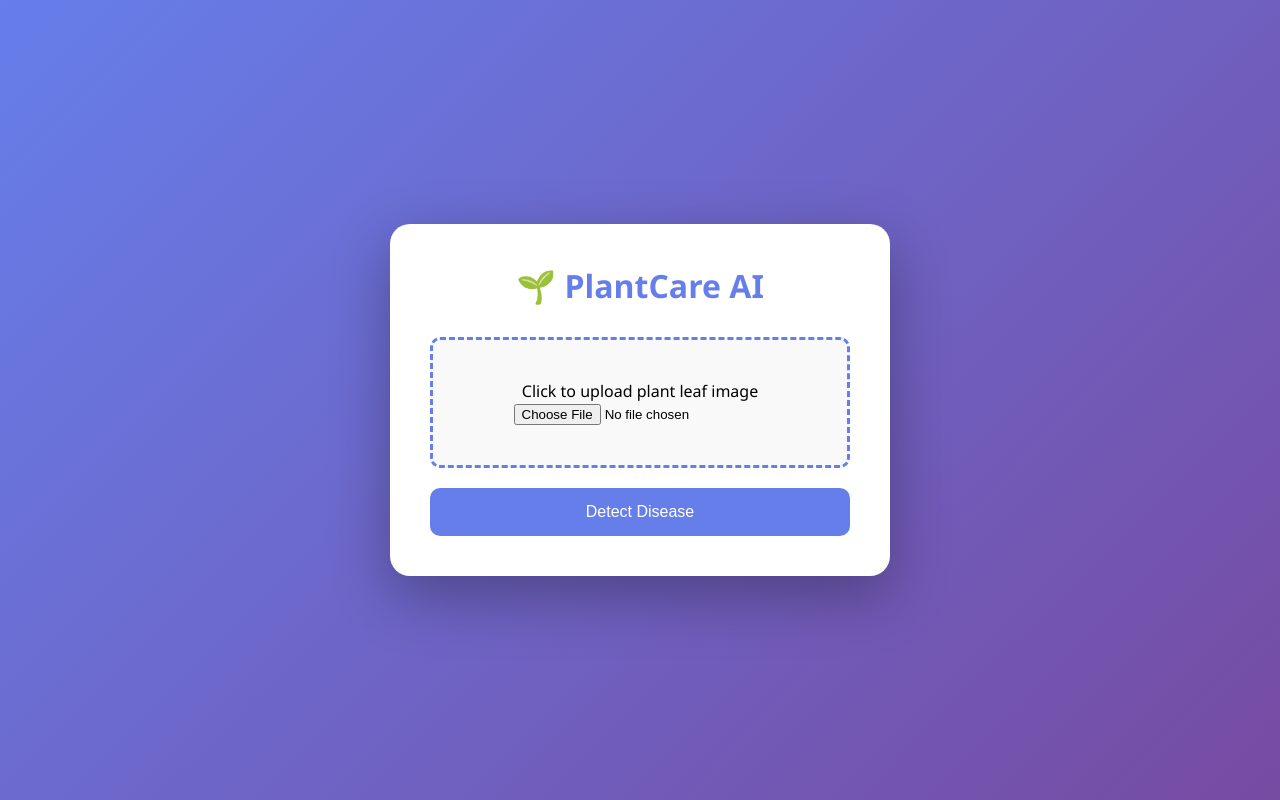
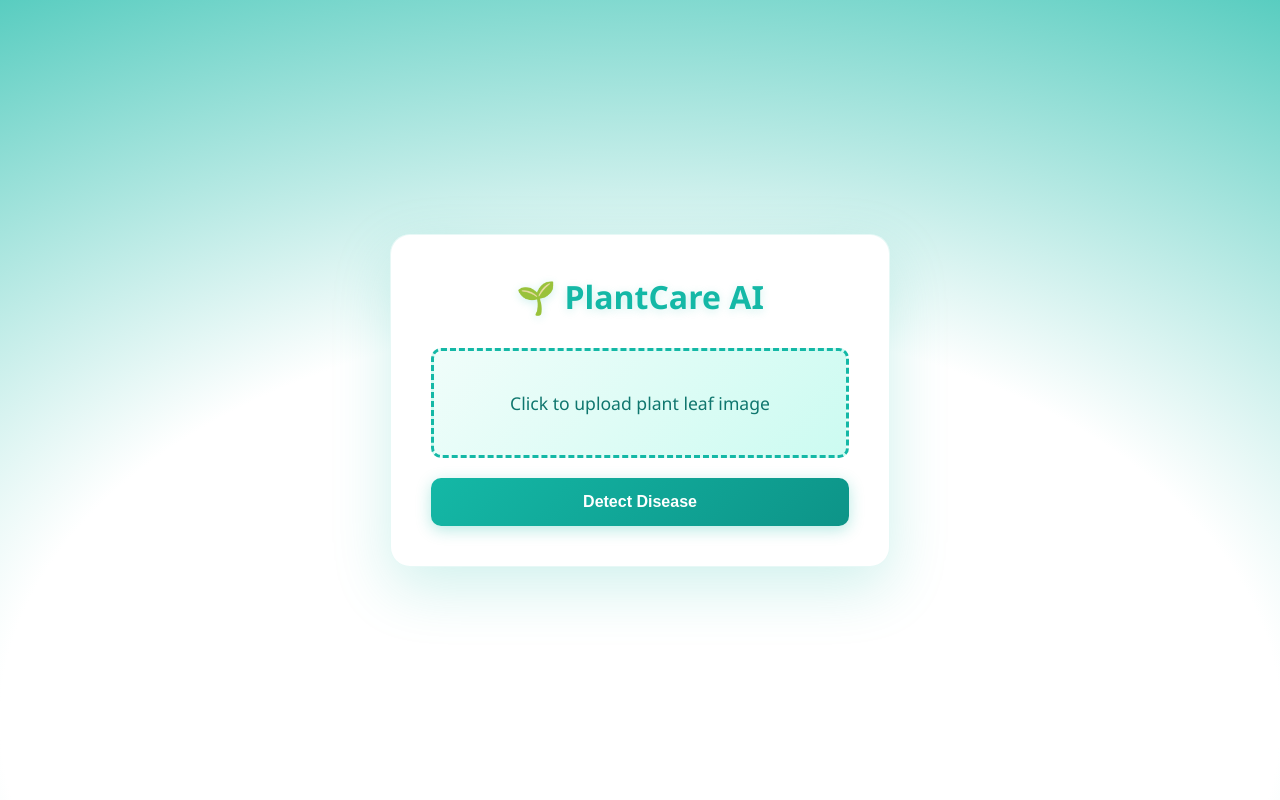
Before and after one commit to Ankitcodes30/AI-PLANT-DISEASE, a Flask app: page / in a window 1280 px wide. Run offline with Flask 3, Linux system fonts and the light colour scheme.

Commit message:
feat: upgrade frontend with modern teal glow design
- Implement radial gradient teal glow background
- Add smooth animations and transitions
- Enhance button hover effects with ripple animation
- Improve visual hierarchy with modern color scheme
- Add loading animation styles

```diff
--- a/app/static/css/style.css
+++ b/app/static/css/style.css
@@ -6,82 +6,212 @@
 
 body {
     font-family: 'Segoe UI', Tahoma, Geneva, Verdana, sans-serif;
-    background: linear-gradient(135deg, #667eea 0%, #764ba2 100%);
     min-height: 100vh;
+    width: 100%;
+    position: relative;
     display: flex;
     justify-content: center;
     align-items: center;
+    overflow-x: hidden;
+}
+
+/* Teal Glow Background */
+body::before {
+    content: '';
+    position: fixed;
+    inset: 0;
+    z-index: -1;
+    background-image: radial-gradient(125% 125% at 50% 90%, #ffffff 40%, #14b8a6 100%);
+    background-size: 100% 100%;
+    background-attachment: fixed;
 }
 
 .container {
     background: white;
     padding: 40px;
     border-radius: 20px;
-    box-shadow: 0 20px 60px rgba(0,0,0,0.3);
+    box-shadow: 0 20px 60px rgba(20, 184, 166, 0.2);
     max-width: 500px;
     width: 90%;
+    position: relative;
+    z-index: 1;
+    backdrop-filter: blur(10px);
+    border: 1px solid rgba(20, 184, 166, 0.1);
 }
 
 h1 {
-    color: #667eea;
+    color: #14b8a6;
     text-align: center;
     margin-bottom: 30px;
     font-size: 2em;
+    font-weight: 700;
+    text-shadow: 0 2px 10px rgba(20, 184, 166, 0.2);
 }
 
 .upload-area {
-    border: 3px dashed #667eea;
+    border: 3px dashed #14b8a6;
     border-radius: 10px;
     padding: 40px;
     text-align: center;
     cursor: pointer;
-    transition: all 0.3s;
-    background: #f9f9f9;
+    transition: all 0.3s ease;
+    background: linear-gradient(135deg, #f0fdfa 0%, #ccfbf1 100%);
+    position: relative;
+    overflow: hidden;
+}
+
+.upload-area::before {
+    content: '';
+    position: absolute;
+    top: -50%;
+    left: -50%;
+    width: 200%;
+    height: 200%;
+    background: radial-gradient(circle, rgba(20, 184, 166, 0.1) 0%, transparent 70%);
+    opacity: 0;
+    transition: opacity 0.3s ease;
+}
+
+.upload-area:hover::before {
+    opacity: 1;
 }
 
 .upload-area:hover {
-    background: #f0f0f0;
-    border-color: #5568d3;
+    background: linear-gradient(135deg, #ccfbf1 0%, #99f6e4 100%);
+    border-color: #0d9488;
+    transform: translateY(-2px);
+    box-shadow: 0 8px 20px rgba(20, 184, 166, 0.2);
+}
+
+.upload-area p {
+    color: #0f766e;
+    font-weight: 500;
+    font-size: 1.1em;
+    position: relative;
+    z-index: 1;
+}
+
+input[type="file"] {
+    display: none;
 }
 
 button {
-    background: #667eea;
+    background: linear-gradient(135deg, #14b8a6 0%, #0d9488 100%);
     color: white;
     border: none;
     padding: 15px 30px;
     border-radius: 10px;
     cursor: pointer;
     font-size: 16px;
+    font-weight: 600;
     margin-top: 20px;
     width: 100%;
-    transition: background 0.3s;
+    transition: all 0.3s ease;
+    box-shadow: 0 4px 15px rgba(20, 184, 166, 0.3);
+    position: relative;
+    overflow: hidden;
+}
+
+button::before {
+    content: '';
+    position: absolute;
+    top: 50%;
+    left: 50%;
+    width: 0;
+    height: 0;
+    border-radius: 50%;
+    background: rgba(255, 255, 255, 0.3);
+    transform: translate(-50%, -50%);
+    transition: width 0.6s, height 0.6s;
+}
+
+button:hover::before {
+    width: 300px;
+    height: 300px;
 }
 
 button:hover {
-    background: #5568d3;
+    background: linear-gradient(135deg, #0d9488 0%, #0f766e 100%);
+    transform: translateY(-2px);
+    box-shadow: 0 6px 20px rgba(20, 184, 166, 0.4);
+}
+
+button:active {
+    transform: translateY(0);
 }
 
 .preview {
     max-width: 100%;
     margin-top: 20px;
     border-radius: 10px;
-    box-shadow: 0 4px 8px rgba(0,0,0,0.1);
+    box-shadow: 0 8px 20px rgba(20, 184, 166, 0.2);
+    border: 2px solid #14b8a6;
+    transition: transform 0.3s ease;
+}
+
+.preview:hover {
+    transform: scale(1.02);
 }
 
 #result {
     margin-top: 20px;
     padding: 20px;
-    background: #f9f9f9;
+    background: linear-gradient(135deg, #f0fdfa 0%, #ccfbf1 100%);
     border-radius: 10px;
-    border-left: 4px solid #667eea;
+    border-left: 4px solid #14b8a6;
+    animation: slideIn 0.3s ease;
+}
+
+@keyframes slideIn {
+    from {
+        opacity: 0;
+        transform: translateY(-10px);
+    }
+    to {
+        opacity: 1;
+        transform: translateY(0);
+    }
 }
 
 #result h3 {
-    color: #667eea;
+    color: #0d9488;
     margin-bottom: 10px;
+    font-weight: 700;
 }
 
 #result p {
     margin: 8px 0;
-    color: #333;
+    color: #0f766e;
+    font-weight: 500;
 }
+
+/* Loading Animation */
+.loading {
+    display: inline-block;
+    width: 20px;
+    height: 20px;
+    border: 3px solid rgba(20, 184, 166, 0.3);
+    border-radius: 50%;
+    border-top-color: #14b8a6;
+    animation: spin 1s ease-in-out infinite;
+}
+
+@keyframes spin {
+    to { transform: rotate(360deg); }
+}
+
+/* Responsive Design */
+@media (max-width: 600px) {
+    .container {
+        padding: 30px 20px;
+        width: 95%;
+    }
+
+    h1 {
+        font-size: 1.5em;
+    }
+
+    .upload-area {
+        padding: 30px 20px;
+    }
+}
```
